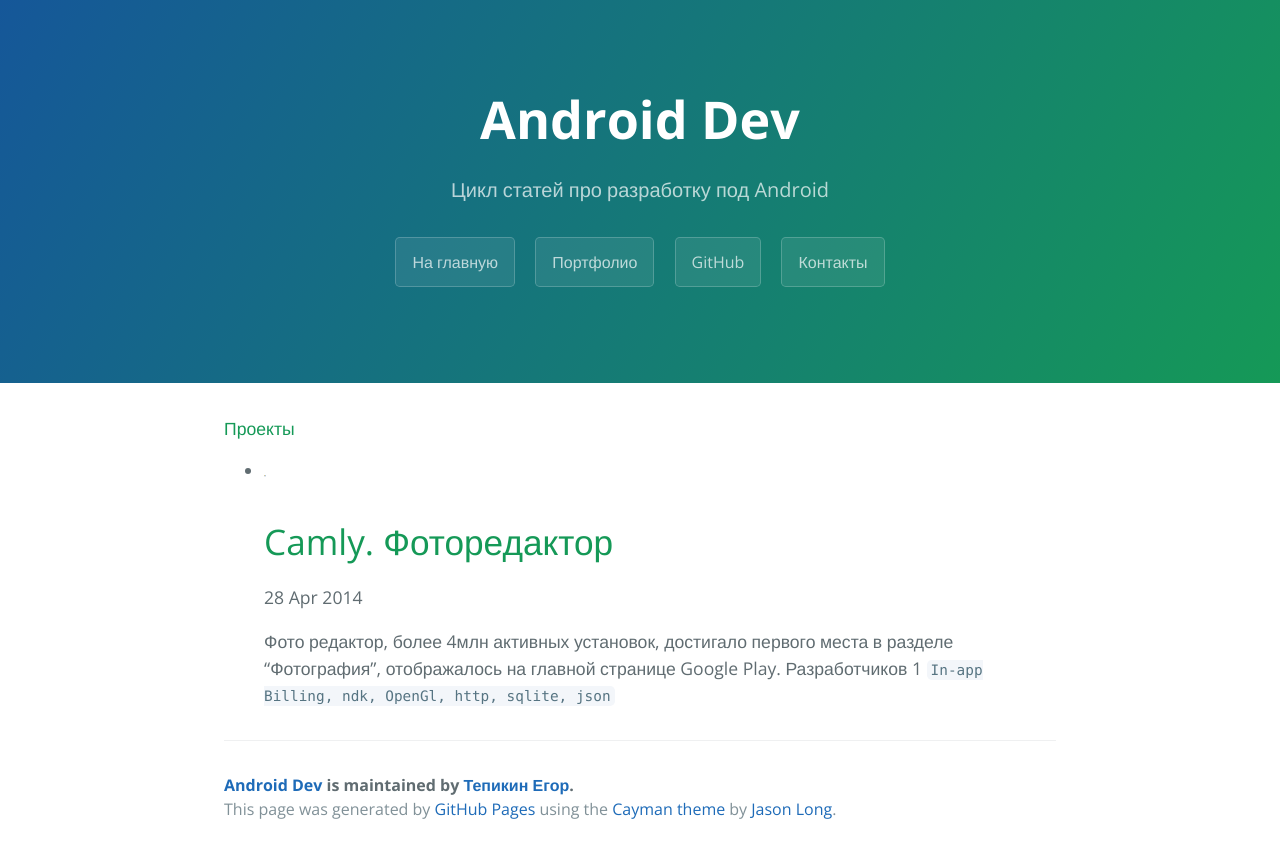
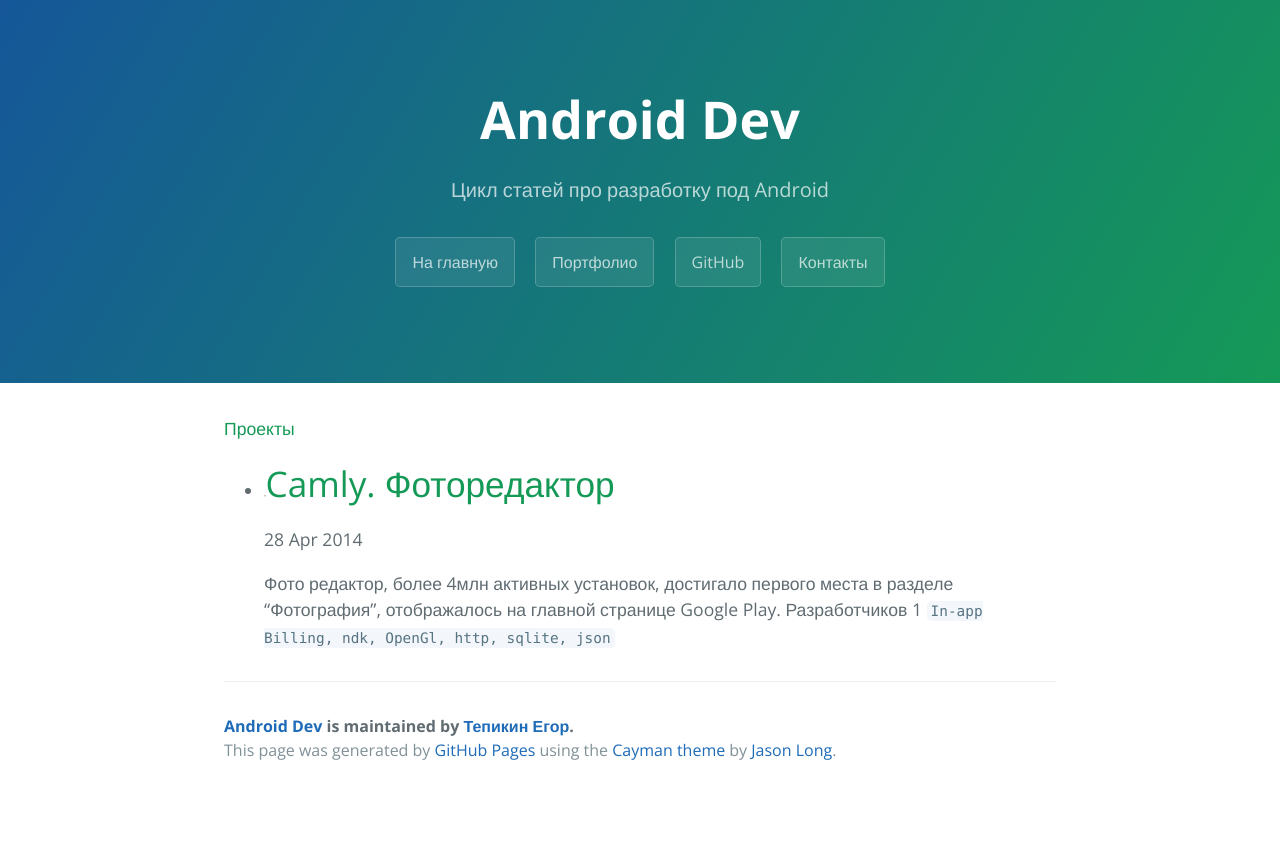
Before and after one commit to tepikin/tepikin.github.io, a Jekyll site: the page built from portfolio/index.html, in a window 1280 px wide. Shown: the top 858 px of the page. Built offline with Jekyll 4.4.1, drawn with Linux system fonts in a browser that asks for light colours.

Commit message:
Update index.html

```diff
--- a/portfolio/index.html
+++ b/portfolio/index.html
@@ -8,7 +8,7 @@ title: {{ site.name }}
   <ul class="posts">
     {% for post in site.categories.portfolio %}
 	<li>
-	<img src="/portfolio/images/Camly/icon_96.png"  height="1.5em" width="1.5em"><h1><a href="{{ site.baseurl }}{{ post.url }}">{{ post.title }}</a></h1>
+	<h1><img src="/portfolio/images/Camly/icon_96.png"  height="1.5em" width="1.5em"><a href="{{ site.baseurl }}{{ post.url }}">{{ post.title }}</a></h1>
 	<span>{{ post.date | date_to_string }}</span>
 	{{ post.excerpt }}
 	</li>
```
